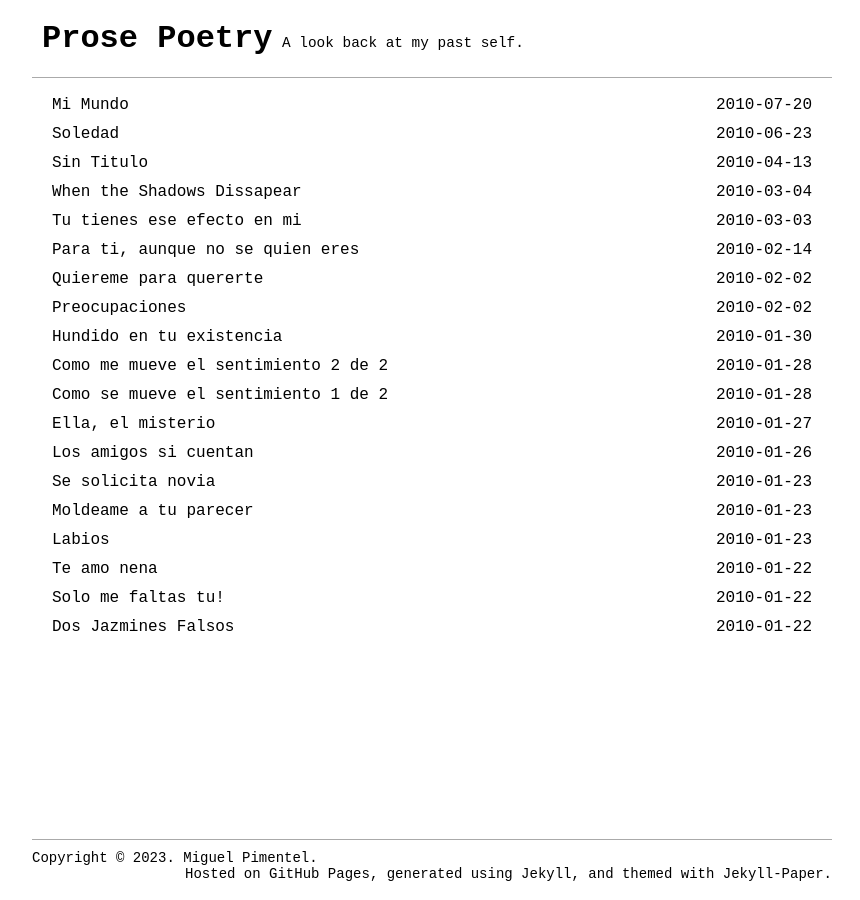
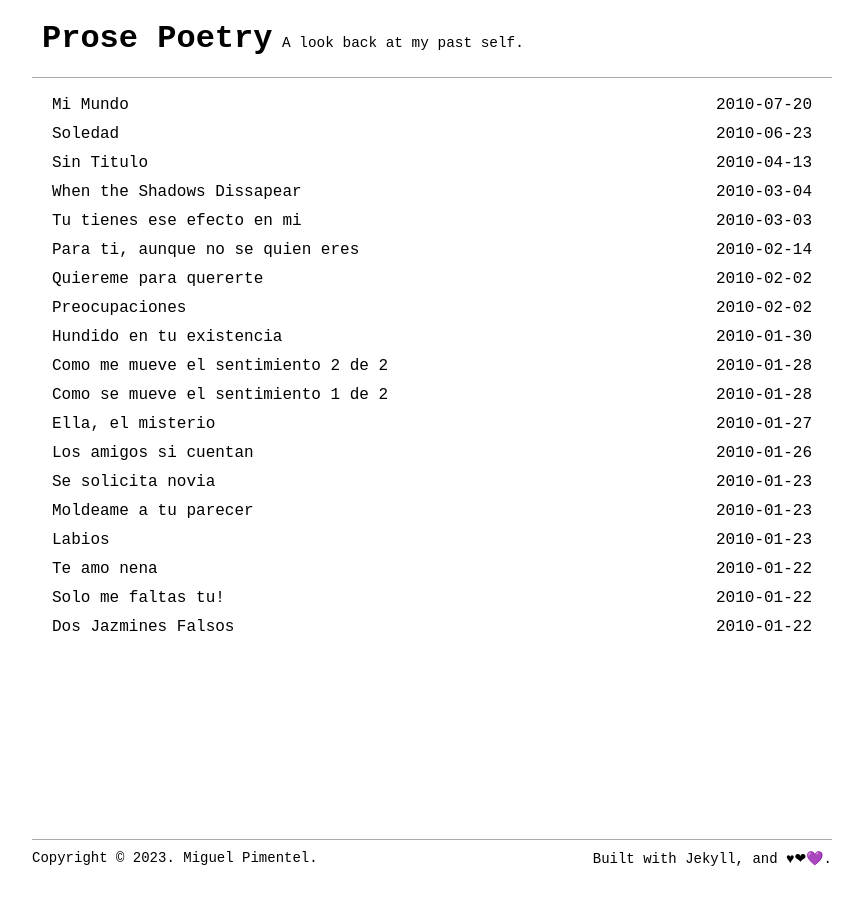
Before and after one commit to semanticdata/prose-poetry, a Jekyll site: the page built from index.html, in a window 1280 px wide. Shown: the whole page, without its empty margins (208-1068 px from the left). Built offline with Jekyll 4.4.1, drawn with Linux system fonts in a browser that asks for light colours; the list of posts is cut into pages by our own code.

Commit message:
Update footer.html

```diff
--- a/_includes/footer.html
+++ b/_includes/footer.html
@@ -1,6 +1,6 @@
 <div class="footer-copyright">
   <span class="footer-copyright-text float-left">Copyright &copy; {{ site.time | date: '%Y' }}. {{ site.domain }}.</span>
   <span class="footer-copyright-text float-right">
-    Hosted on <a href="https://pages.github.com/">GitHub Pages</a>, generated using <a href="https://jekyllrb.com/">Jekyll</a>, and themed with <a href="https://github.com/ghosind/Jekyll-Paper">Jekyll-Paper</a>.
+    Built with <a href="https://jekyllrb.com/">Jekyll</a>, and ♥❤💜.
   </span>
 </div>
```
